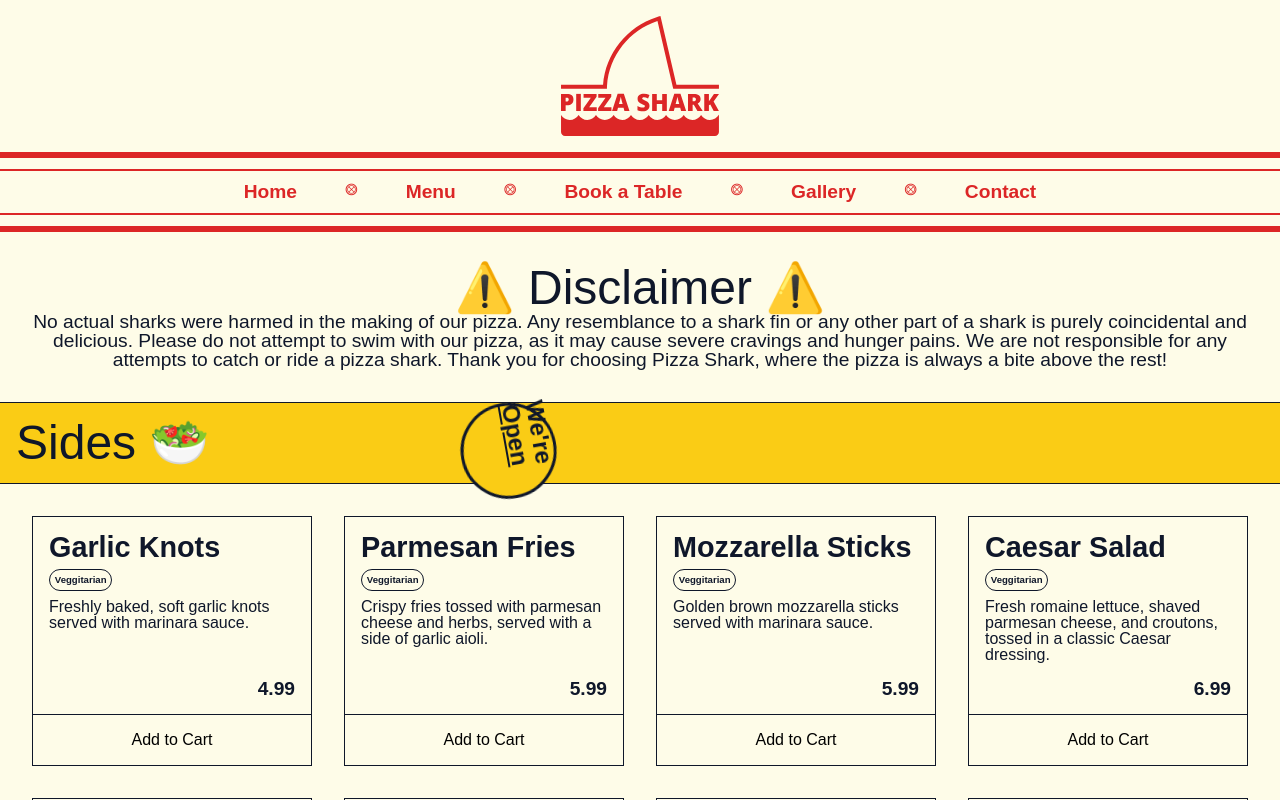
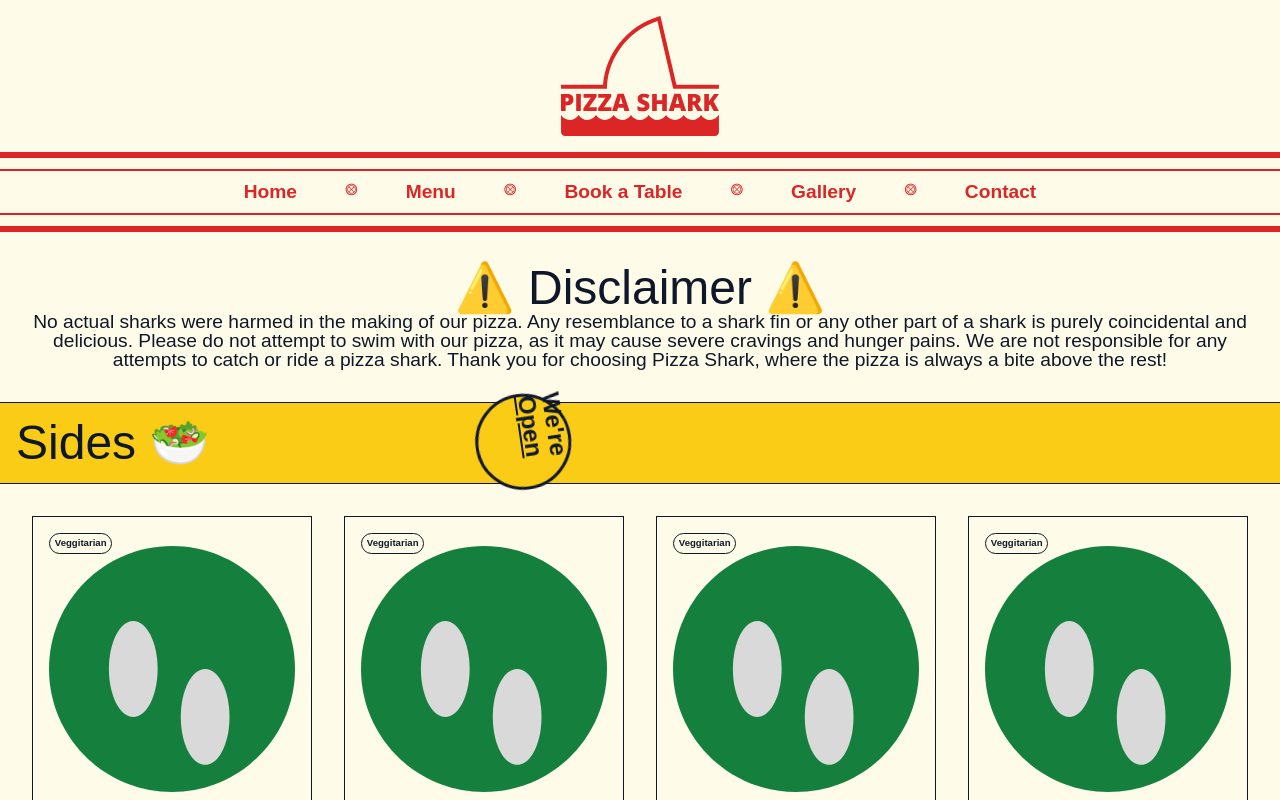
Before and after one commit to kianeblackman/pizza-shark, a React (Vite) app: page /menu in a window 1280 px wide. Shown: the top 800 px of the page. Built offline with nearby package versions, Linux system fonts and the light colour scheme; a web font is replaced by a local one.

Commit message:
added temp image for the item list as well as some styling

```diff
--- a/src/pages/menu/SideList.jsx
+++ b/src/pages/menu/SideList.jsx
@@ -1,15 +1,19 @@
 // Import Statements
 import React from 'react';
 import sideArr from '../../data/sideArr';
+import icon from '../../assets/svg/vector.svg';
 
 export default function ItemList() {
   const itemList = sideArr.map((sideArr, index) => (
     <div className='item-card' key={index}>
       <div className='item-details'>
-        <div className='item-main-details'>
-          <h3 className='item-name'>{sideArr.name}</h3>
-          <h3 className='item-tag'>{sideArr.type}</h3>
-          <p className='item-description'>{sideArr.description}</p>
+        <div className='item-main-container'>
+          <div className='item-main-details'>
+            <h3 className='item-tag'>{sideArr.type}</h3>
+            <img src={icon} alt='icon' />
+            <h3 className='item-name'>{sideArr.name}</h3>
+            <p className='item-description'>{sideArr.description}</p>
+          </div>
         </div>
         <div className='item-sub-details'>
           <h3 className='item-price'>{sideArr.price}</h3>
--- a/src/scss/components/_item-card.scss
+++ b/src/scss/components/_item-card.scss
@@ -6,45 +6,66 @@
   justify-content: space-between;
   border: colours.$primary-black 1px solid;
   cursor: pointer;
+
   &:hover {
     background-color: colours.$primary-yellow;
     .add-to-cart {
       background-color: colours.$primary-yellow;
     }
   }
+
   .item-details {
     display: flex;
     flex-direction: column;
     justify-content: space-between;
     height: 100%;
     padding: 1rem;
-    gap: 1rem;
+
+    .item-main-container {
+      display: flex;
+      flex-direction: column;
+
+      img {
+        display: flex;
+        align-self: center;
+        width: 100%;
+        height: 100%;
+      }
+    }
+
     .item-main-details {
       display: flex;
       flex-direction: column;
       gap: 0.5rem;
+
+      .item-tag {
+        font-size: 0.6rem;
+        font-weight: 600;
+        width: fit-content;
+        margin-bottom: -1rem;
+        padding: 0.3rem;
+
+        border: colours.$primary-black 1px solid;
+        border-radius: 6rem;
+      }
+
       .item-name {
         font-size: 1.8rem;
         font-weight: 600;
       }
-      .item-tag {
-        font-size: 0.6rem;
-        font-weight: 600;
-        width: fit-content;
-        padding: 0.3rem;
-        border: colours.$primary-black 1px solid;
-        border-radius: 6rem;
-      }
+
       .item-description {
         font-size: 1rem;
         font-weight: 300;
       }
     }
+
     .item-sub-details {
       display: flex;
       justify-content: space-between;
       width: 100%;
       gap: 1rem;
+
       .item-price {
         width: 100%;
         text-align: right;
@@ -53,6 +74,7 @@
       }
     }
   }
+
   .add-to-cart {
     font-size: 1rem;
     font-weight: 300;
@@ -62,6 +84,7 @@
     border-top: colours.$primary-black 1px solid;
     background-color: colours.$primary-background;
     cursor: pointer;
+
     &:hover {
       color: colours.$primary-background;
       background-color: colours.$primary-green;
```
Also changed, not shown: src/assets/svg/vector.svg (added), src/scss/styles.css, 1 other file (tests, documents, lock files or other folders).
